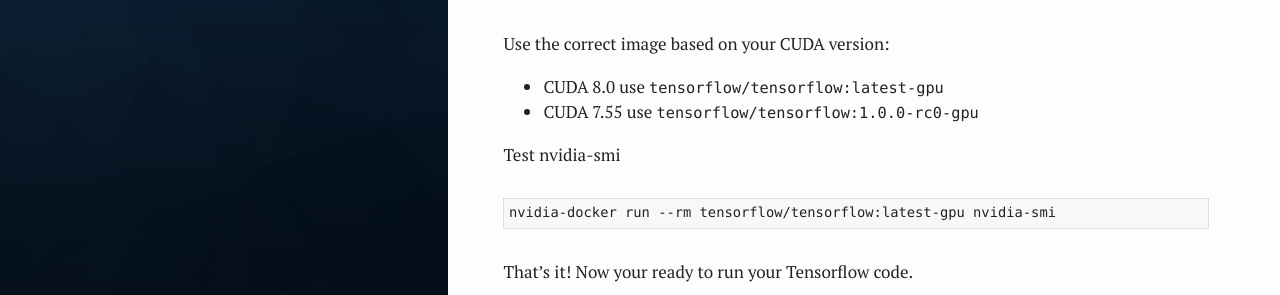
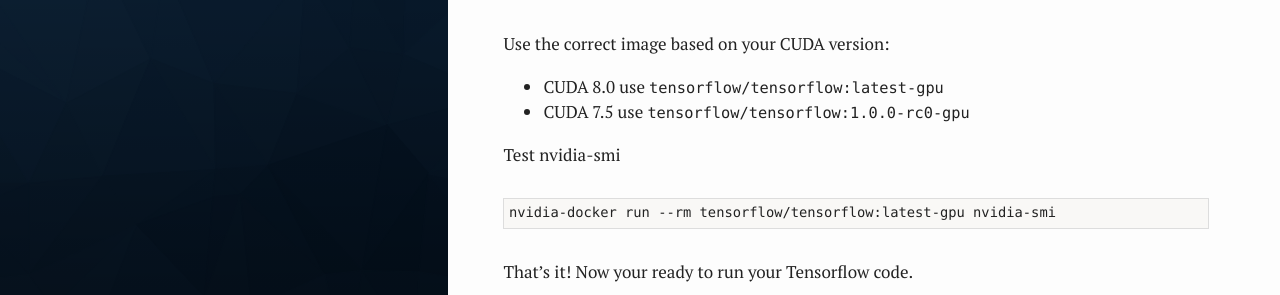
Before and after one commit to paulserraino/overfit, a Jekyll site: the page built from _posts/2017-05-10-tensorflow-gpu.markdown, in a window 1280 px wide and 900 px high. Shown: the part 306-601 px from the top of the window. Built offline with Jekyll 4.4.1, drawn with Linux system fonts in a browser that asks for light colours.

Commit message:
fit typo in gpu post

````diff
--- a/_posts/2017-05-10-tensorflow-gpu.markdown
+++ b/_posts/2017-05-10-tensorflow-gpu.markdown
@@ -16,7 +16,7 @@
 Use the correct image based on your CUDA version:
 
 - CUDA 8.0 use `tensorflow/tensorflow:latest-gpu`
-- CUDA 7.55 use `tensorflow/tensorflow:1.0.0-rc0-gpu`
+- CUDA 7.5 use `tensorflow/tensorflow:1.0.0-rc0-gpu`
 
 Test nvidia-smi
 ```
````
